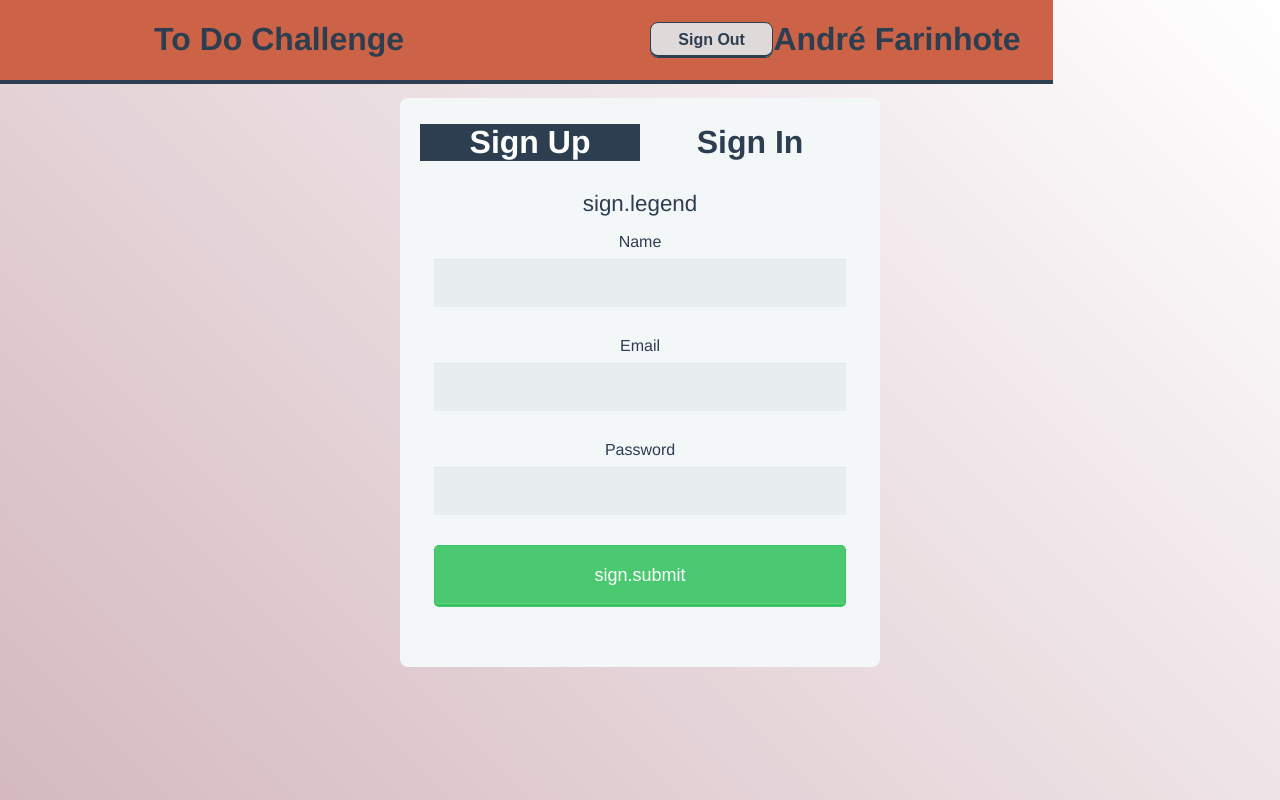
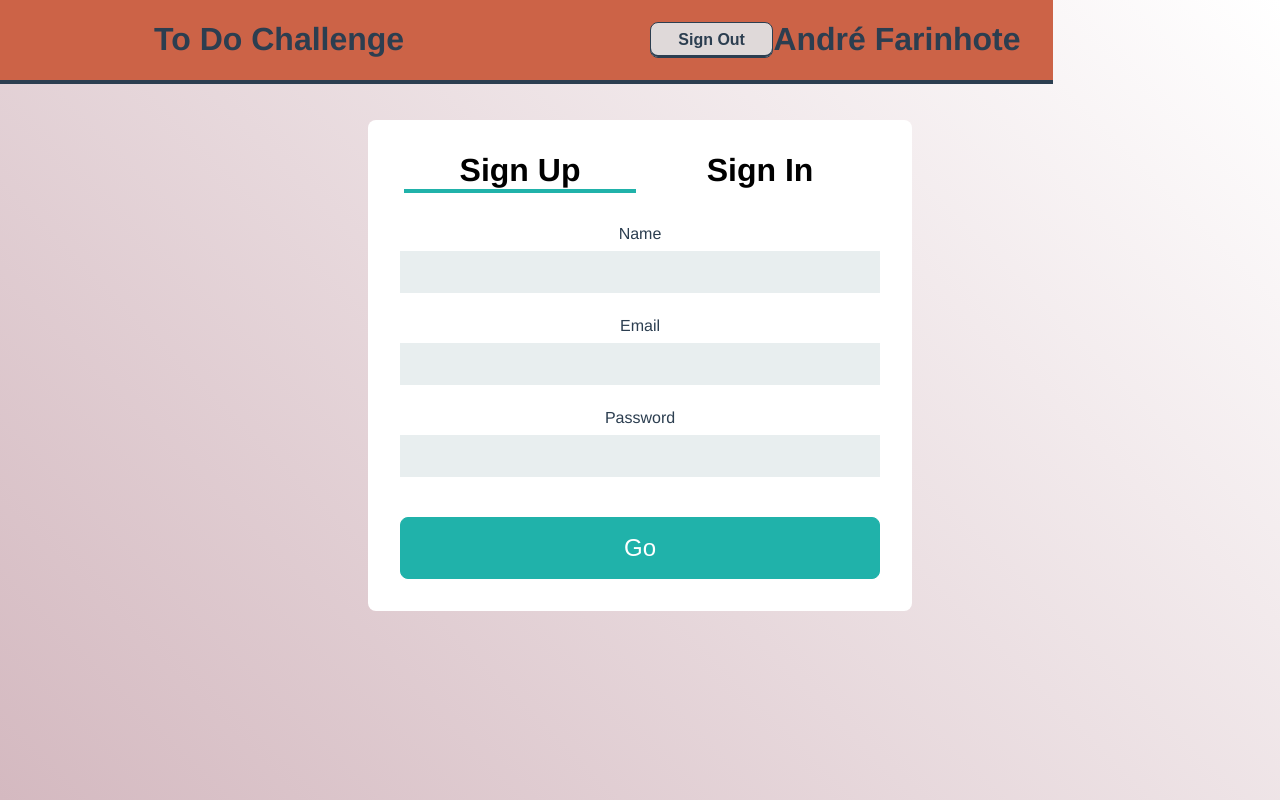
Before and after one commit to farinhote/todo-challenge, a Vue app in the folder frontend/: page /sign in a window 1280 px wide. Built offline with nearby package versions, Linux system fonts and the light colour scheme.

Commit message:
Deleted SignForm component
SignForm becomes Sign.vue

```diff
--- a/frontend/src/components/SignForm.vue
+++ /dev/null
@@ -1,168 +0,0 @@
-<template>
-  <div>
-    <form v-on:submit.prevent>
-      <div class="toggle">
-        <h1 class="toggleUp" :class="{ active: signUp }" @click="toggleUp">
-          {{ $t("sign.signUp") }}
-        </h1>
-        <h1 class="toggleIn" :class="{ active: !signUp }" @click="toggleIn">
-          {{ $t("sign.signIn") }}
-        </h1>
-      </div>
-      <fieldset>
-        <legend>{{ $t("sign.legend") }}</legend>
-
-        <label v-show="signUp" for="name">{{ $t("sign.name") }}</label>
-        <input v-show="signUp" id="name" type="text" v-model="name" required autofocus />
-
-        <label for="email">{{ $t("sign.email") }}</label>
-        <input id="email" type="email" v-model="email" required />
-
-        <label for="password">{{ $t("sign.password") }}</label>
-        <input id="password" type="password" v-model="password" required />
-
-        <button v-show="signUp" v-on:click="register" type="submit">{{ $t("sign.submit") }}</button>
-        <button v-show="!signUp" v-on:click="login" type="submit">{{ $t("sign.login") }}</button>
-      </fieldset>
-    </form>
-  </div>
-</template>
-
-<script>
-export default {
-  data() {
-    return {
-      name: '',
-      email: '',
-      password: '',
-      signUp: true,
-    };
-  },
-
-  methods: {
-    register() {
-      const data = {
-        name: this.name,
-        email: this.email,
-        password: this.password,
-      };
-
-      this.$store
-        .dispatch('signUp', data)
-        .then(() => this.$router.push('/'))
-        .catch((err) => console.log(err));
-    },
-    login() {
-      const data = {
-        email: this.email,
-        password: this.password,
-      };
-
-      this.$store
-        .dispatch('signUp', data)
-        .then(() => this.$router.push('/'))
-        .catch((err) => console.log(err));
-    },
-
-    toggleUp() {
-      this.signUp = true;
-    },
-    toggleIn() {
-      this.signUp = false;
-    },
-  },
-};
-</script>
-
-<style scoped>
-*,
-*:before,
-*:after {
-  -moz-box-sizing: border-box;
-  -webkit-box-sizing: border-box;
-  box-sizing: border-box;
-}
-
-body {
-  font-family: "Nunito", sans-serif;
-  color: #384047;
-}
-
-form {
-  max-width: 300px;
-  margin: 10px auto;
-  padding: 10px 20px;
-  background: #f4f7f8;
-  border-radius: 8px;
-}
-
-.toggle {
-  display: grid;
-  padding-top: 1rem;
-  grid-template-columns: 1fr 1fr;
-}
-
-h1 {
-  margin: 0 0 30px 0;
-  text-align: center;
-}
-
-.active {
-  background: #2c3e50;
-  color: white
-}
-
-input {
-  background: rgba(255, 255, 255, 0.1);
-  border: none;
-  font-size: 16px;
-  height: auto;
-  margin: 0;
-  outline: 0;
-  padding: 15px;
-  width: 100%;
-  background-color: #e8eeef;
-  color: #8a97a0;
-  box-shadow: 0 1px 0 rgba(0, 0, 0, 0.03) inset;
-  margin-bottom: 30px;
-}
-
-button {
-  padding: 19px 39px 18px 39px;
-  color: #fff;
-  background-color: #4bc970;
-  font-size: 18px;
-  text-align: center;
-  font-style: normal;
-  border-radius: 5px;
-  width: 100%;
-  border: 1px solid #3ac162;
-  border-width: 1px 1px 3px;
-  box-shadow: 0 -1px 0 rgba(255, 255, 255, 0.1) inset;
-  margin-bottom: 10px;
-}
-
-fieldset {
-  margin-bottom: 30px;
-  border: none;
-}
-
-legend {
-  font-size: 1.4em;
-  margin-bottom: 10px;
-}
-
-label {
-  display: block;
-  margin-bottom: 8px;
-}
-
-label.light {
-  font-weight: 300;
-  display: inline;
-}
-
-form {
-  max-width: 480px;
-}
-</style>
--- a/frontend/src/views/Sign.vue
+++ b/frontend/src/views/Sign.vue
@@ -1,16 +1,131 @@
 <template>
   <div>
-    <sign-form />
+    <div class="sign">
+      <div class="toggle">
+        <h1 class="signUp" :class="{ 'active-mode': signUp }" @click="toggleMode(true)">
+          {{ $t("sign.signUp") }}
+        </h1>
+        <h1 class="signIn" :class="{ 'active-mode': !signUp }" @click="toggleMode(false)">
+          {{ $t("sign.signIn") }}
+        </h1>
+      </div>
+      <div class="form">
+        <label v-show="signUp" for="name">{{ $t("sign.name") }}</label>
+        <input v-show="signUp" id="name" type="text" v-model="name" required autofocus />
+
+        <label for="email">{{ $t("sign.email") }}</label>
+        <input id="email" type="email" v-model="email" required />
+
+        <label for="password">{{ $t("sign.password") }}</label>
+        <input id="password" type="password" v-model="password" required />
+
+        <button v-on:click="submit" type="submit">
+          {{ $t("sign.go") }}
+        </button>
+      </div>
+    </div>
   </div>
 </template>
 
 <script>
-import SignForm from '../components/SignForm.vue';
+export default {
+  data() {
+    return {
+      signUp: true,
+      name: '',
+      email: '',
+      password: '',
+    };
+  },
 
-export default {
-  name: 'Sign',
-  components: {
-    SignForm,
+  methods: {
+    submit() {
+      if (this.signUp) {
+        this.dispatchSignUp();
+      } else {
+        this.dispatchSignIn();
+      }
+    },
+    dispatchSignUp() {
+      const data = {
+        name: this.name,
+        email: this.email,
+        password: this.password,
+      };
+
+      this.$store
+        .dispatch('signUp', data)
+        .then(() => this.$router.push('/'))
+        .catch((err) => console.log(err));
+    },
+    dispatchSignIn() {
+      const data = {
+        email: this.email,
+        password: this.password,
+      };
+
+      this.$store
+        .dispatch('signUp', data)
+        .then(() => this.$router.push('/'))
+        .catch((err) => console.log(err));
+    },
+    toggleMode(signUp) {
+      this.signUp = signUp;
+    },
   },
 };
 </script>
+
+<style scoped>
+.sign {
+  width: 30rem;
+  margin: 2rem auto;
+  padding: 2rem;
+  background: white;
+  border-radius: 0.5rem;
+}
+
+.toggle {
+  display: grid;
+  grid-template-columns: 1fr 1fr;
+  margin-bottom: 2rem;
+}
+.signUp, .signIn {
+  margin: 0 0.25rem;
+  background: none;
+  color: black;
+  text-align: center;
+  cursor: pointer;
+}
+.active-mode {
+  border-bottom: 4px solid lightseagreen;
+}
+
+.form input {
+  box-sizing: border-box;
+  width: 100%;
+  padding: 0.75rem;
+  margin-bottom: 1.5rem;
+  border: none;
+  background-color: #e8eeef;
+  color: #8a97a0;
+  font-size: 1rem;
+  outline: 0;
+}
+.form label {
+  display: block;
+  margin-bottom: 8px;
+}
+.form button {
+  width: 100%;
+  padding: 1rem;
+  margin-top: 1rem;
+  border-radius: 0.5rem;
+  border: 1px solid lightseagreen;
+  background-color: lightseagreen;
+  font-size: 1.5rem;
+  color: white;
+  outline: 0;
+  cursor: pointer;
+}
+</style>
```
